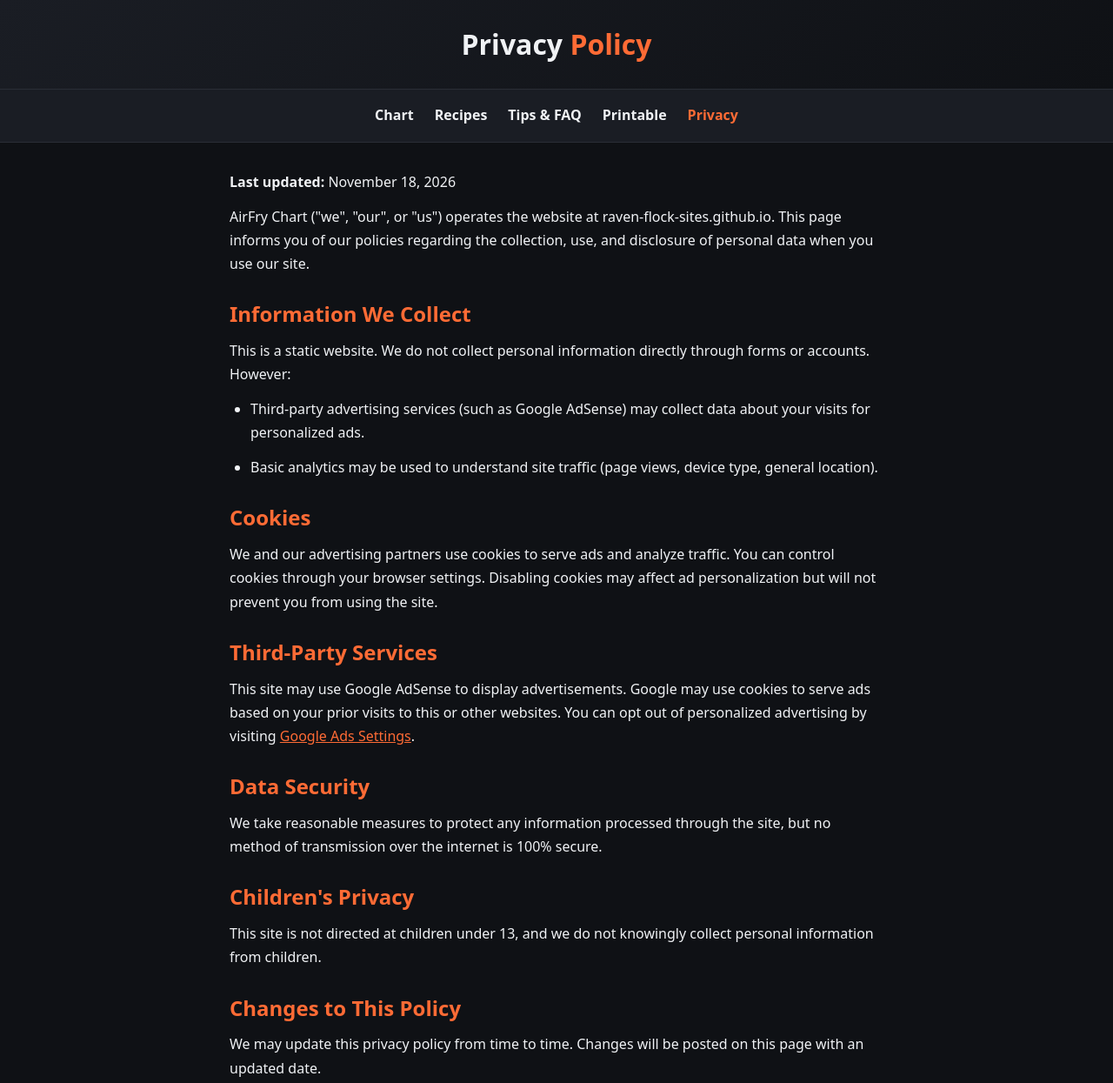
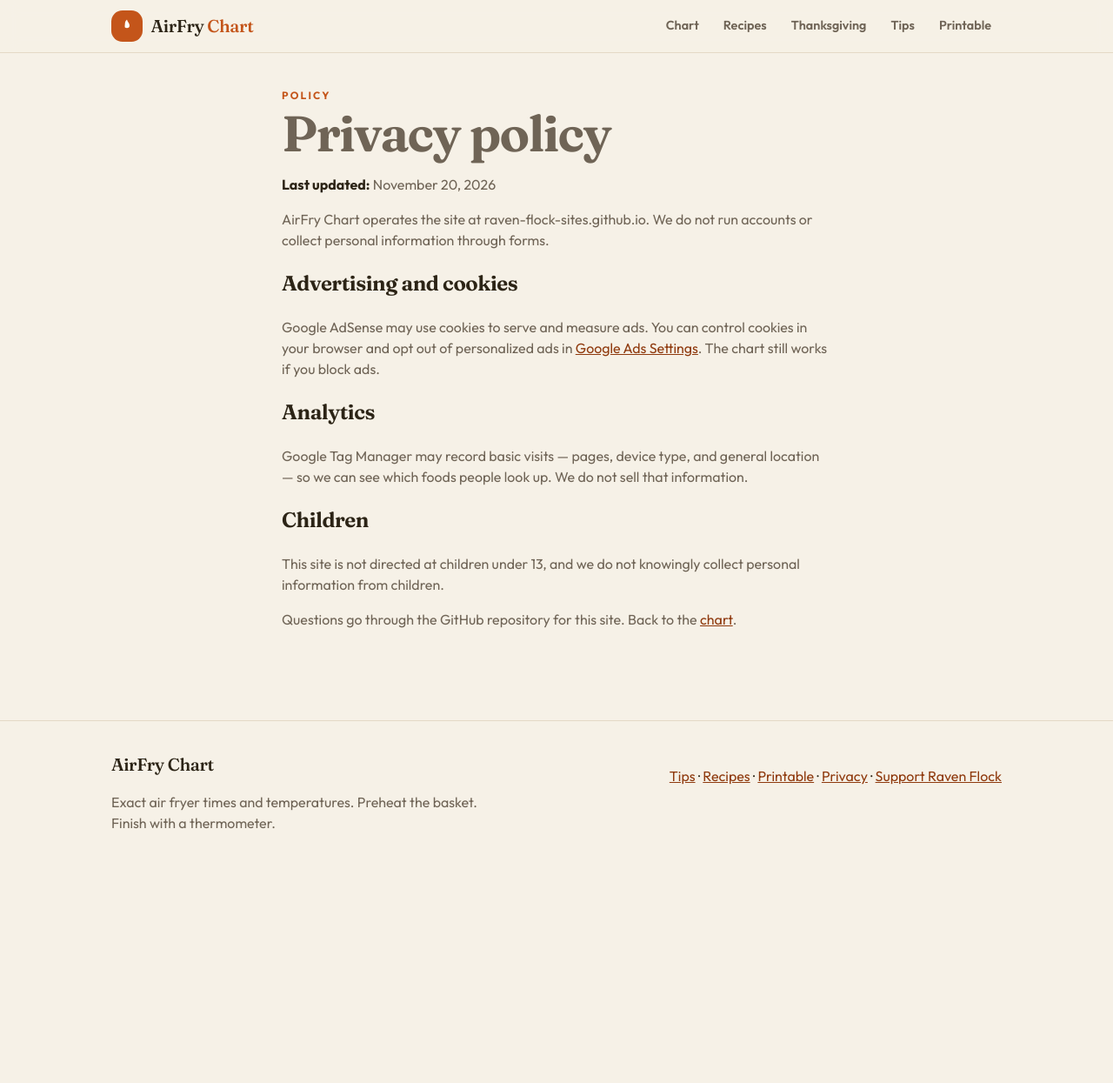
Before and after one commit to Raven-Flock-Sites/Raven-Flock-Sites.github.io, a plain HTML site: page privacy.html in a window 1280 px wide. Shown: the top 1245 px of the page at 87% size. After the commit the page ends 1009 px from the top, so only its background shows below. Drawn offline with Linux system fonts and the light colour scheme.

Commit message:
Redesign AirFry Chart: warm layout, search, and SEO

```diff
--- a/privacy.html
+++ b/privacy.html
@@ -1,79 +1,123 @@
 <!DOCTYPE html>
 <html lang="en">
 <head>
+<script>(function(w,d,s,l,i){w[l]=w[l]||[];w[l].push({'gtm.start':
+new Date().getTime(),event:'gtm.js'});var f=d.getElementsByTagName(s)[0],
+j=d.createElement(s),dl=l!='dataLayer'?'&l='+l:'';j.async=true;j.src=
+'https://www.googletagmanager.com/gtm.js?id='+i+dl;f.parentNode.insertBefore(j,f);
+})(window,document,'script','dataLayer','GTM-WQ4CDJQD');</script>
+<script async src="https://pagead2.googlesyndication.com/pagead/js/adsbygoogle.js?client=ca-pub-8487343087692998"
+     crossorigin="anonymous"></script>
 <meta charset="UTF-8">
 <meta name="viewport" content="width=device-width, initial-scale=1.0">
-<script async src="https://pagead2.googlesyndication.com/pagead/js/adsbygoogle.js?client=ca-pub-8487343087692998"
-     crossorigin="anonymous"></script>
 <meta name="google-adsense-account" content="ca-pub-8487343087692998">
-<title>Privacy Policy — AirFry Chart</title>
-<meta name="description" content="Privacy policy for AirFry Chart. Information about cookies, ads, and data collection.">
-<meta property="og:title" content="Privacy Policy — AirFry Chart">
+<title>Privacy Policy | AirFry Chart</title>
+<meta name="description" content="Privacy policy for AirFry Chart. How ads, cookies, and basic analytics work on this cooking chart.">
+<link rel="canonical" href="https://raven-flock-sites.github.io/privacy.html">
+<meta property="og:title" content="Privacy Policy | AirFry Chart">
+<meta property="og:description" content="Privacy policy for AirFry Chart. How ads, cookies, and basic analytics work on this cooking chart.">
+<meta property="og:type" content="website">
 <meta property="og:url" content="https://raven-flock-sites.github.io/privacy.html">
-<link rel="canonical" href="https://raven-flock-sites.github.io/privacy.html">
+<link rel="preconnect" href="https://fonts.googleapis.com">
+<link rel="preconnect" href="https://fonts.gstatic.com" crossorigin>
+<link href="https://fonts.googleapis.com/css2?family=Fraunces:opsz,wght@9..144,560;9..144,650&family=Outfit:wght@400;500;600;700&display=swap" rel="stylesheet">
 <style>
-  :root { --bg: #0f1115; --card: #1a1d24; --accent: #ff6b35; --text: #f0f2f5; --muted: #9aa0a6; --border: #2a2e36; }
-  * { box-sizing: border-box; margin: 0; padding: 0; }
-  body { font-family: system-ui, -apple-system, sans-serif; background: var(--bg); color: var(--text); line-height: 1.7; }
-  header { background: linear-gradient(135deg, #1a1d24 0%, #0f1115 100%); padding: 1.5rem; text-align: center; border-bottom: 1px solid var(--border); }
-  h1 { font-size: 2rem; font-weight: 800; }
-  h1 span { color: var(--accent); }
-  nav { display: flex; justify-content: center; gap: 1.5rem; padding: 1rem; background: var(--card); position: sticky; top: 0; z-index: 10; border-bottom: 1px solid var(--border); flex-wrap: wrap; }
-  nav a { color: var(--text); text-decoration: none; font-weight: 600; }
-  nav a:hover, nav a.active { color: var(--accent); }
-  .container { max-width: 800px; margin: 0 auto; padding: 2rem 1.5rem; }
-  h2 { color: var(--accent); margin: 1.5rem 0 0.5rem; }
-  p, li { margin-bottom: 0.8rem; }
-  ul { margin-left: 1.5rem; }
-  footer { text-align: center; padding: 2rem; color: var(--muted); border-top: 1px solid var(--border); }
+:root{--paper:#f6f1e7;--sheet:#fffdf8;--ink:#2c2416;--muted:#6f6456;--line:#e4d9c6;--ember:#c4551a;--deep:#8f3a0e;--shadow:0 10px 30px rgba(44,36,22,.05)}
+*{box-sizing:border-box}
+html,body{margin:0;background:var(--paper);color:var(--ink)}
+body{font-family:Outfit,system-ui,sans-serif;line-height:1.5}
+img{max-width:100%;display:block}
+a{color:inherit}
+.wrap{max-width:64rem;margin:0 auto;padding:0 1.25rem}
+header.bar{position:sticky;top:0;z-index:20;background:rgba(246,241,231,.92);backdrop-filter:blur(10px);border-bottom:1px solid var(--line)}
+.bar-in{display:flex;flex-wrap:wrap;align-items:center;justify-content:space-between;gap:.75rem;padding:.75rem 0}
+.brand{display:flex;align-items:center;gap:.6rem;text-decoration:none}
+.mark{width:2.25rem;height:2.25rem;border-radius:.8rem;background:var(--ember);color:var(--sheet);display:grid;place-items:center}
+.word{font-family:Fraunces,Georgia,serif;font-size:1.25rem;letter-spacing:-.02em}
+.word span{color:var(--ember)}
+nav{display:flex;flex-wrap:wrap;gap:.25rem}
+nav a{text-decoration:none;border-radius:999px;padding:.45rem .75rem;font-size:.9rem;font-weight:600;color:var(--muted)}
+nav a.active,nav a:hover{background:var(--ink);color:var(--sheet)}
+.hero{display:grid;gap:1.75rem;padding:2.5rem 0 1rem}
+h1{font-family:Fraunces,Georgia,serif;font-size:clamp(2.4rem,6vw,3.6rem);line-height:1.02;letter-spacing:-.03em;margin:.4rem 0 0;font-weight:650}
+.eyebrow{color:var(--ember);font-size:.75rem;font-weight:700;letter-spacing:.18em;text-transform:uppercase;margin:0}
+.lede{color:var(--muted);font-size:1.125rem;max-width:40rem}
+.search{width:100%;margin-top:1.25rem;border:1px solid var(--line);background:var(--sheet);border-radius:1rem;padding:1rem 1.1rem;font:inherit;font-size:1rem;box-shadow:var(--shadow)}
+.search:focus{outline:2px solid var(--ember);border-color:transparent}
+.photo{border:1px solid var(--line);background:var(--sheet);border-radius:1.25rem;overflow:hidden;box-shadow:0 18px 40px rgba(44,36,22,.08)}
+.photo img{height:15rem;width:100%;object-fit:cover}
+.photo figcaption{display:flex;justify-content:space-between;gap:1rem;padding:.8rem 1rem;font-size:.95rem}
+.photo figcaption span:last-child{color:var(--muted)}
+.tabs{display:flex;flex-wrap:wrap;gap:.45rem;margin-top:1.25rem}
+.tab{border:1px solid var(--line);background:var(--sheet);border-radius:999px;padding:.5rem 1rem;font:inherit;font-weight:650;font-size:.9rem;color:var(--ink)}
+.tab.active{background:var(--ember);color:var(--sheet);border-color:var(--ember)}
+.row-head{display:flex;justify-content:space-between;align-items:end;margin-top:1.25rem}
+h2{font-family:Fraunces,Georgia,serif;font-weight:650;letter-spacing:-.02em}
+.muted{color:var(--muted)}
+.table-wrap{display:none;margin-top:1rem;border:1px solid var(--line);border-radius:1.25rem;overflow:hidden;background:var(--sheet);box-shadow:var(--shadow)}
+table{width:100%;border-collapse:collapse}
+th{text-align:left;font-size:.75rem;letter-spacing:.06em;text-transform:uppercase;color:var(--muted);background:#f3ecdf;padding:.8rem 1rem}
+td{padding:.85rem 1rem;border-top:1px solid var(--line);vertical-align:top}
+.pill{background:#fde7d4;color:var(--deep);font-weight:700;border-radius:999px;padding:.15rem .6rem;font-size:.9rem;white-space:nowrap}
+.cards{display:grid;gap:.75rem;margin-top:1rem}
+.card{background:var(--sheet);border:1px solid var(--line);border-radius:1.25rem;padding:1rem 1.1rem}
+.card h3{font-family:Fraunces,Georgia,serif;margin:0;font-size:1.2rem}
+.card-top{display:flex;justify-content:space-between;gap:.75rem;align-items:flex-start}
+.steps{margin:.4rem 0 0;padding-left:1.1rem;color:var(--muted)}
+.grid3{display:grid;gap:.75rem;margin:2.5rem 0}
+.num{font-family:Fraunces,Georgia,serif;font-size:1.8rem;color:var(--ember);margin:0}
+.guides{display:grid;gap:.75rem;margin:2rem 0 1rem}
+.guides a{text-decoration:none;background:var(--sheet);border:1px solid var(--line);border-radius:1.25rem;padding:1.15rem;box-shadow:var(--shadow)}
+.guides h2{margin:.2rem 0 0;font-size:1.3rem}
+footer{border-top:1px solid var(--line);margin-top:3rem}
+.foot{display:flex;flex-wrap:wrap;justify-content:space-between;gap:1rem;padding:2.2rem 0}
+.foot a{color:var(--deep)}
+.empty{display:none;text-align:center;padding:2rem;border:1px dashed var(--line);border-radius:1.25rem;background:var(--sheet);color:var(--muted);margin-top:1rem}
+.faq{background:var(--sheet);border:1px solid var(--line);border-radius:1.25rem;margin-top:1rem}
+.faq article{padding:1rem 1.15rem;border-top:1px solid var(--line)}
+.faq article:first-child{border-top:0}
+.temps{display:grid;grid-template-columns:1fr 1fr;gap:.5rem;margin-top:.8rem}
+.temps li{list-style:none;background:var(--sheet);border:1px solid var(--line);border-radius:1rem;padding:.75rem}
+ul.temps{padding:0}
+.prose{max-width:42rem;color:var(--muted)}
+.prose h2{color:var(--ink)}
+.print-btn{background:var(--ember);color:var(--sheet);border:0;border-radius:999px;padding:.8rem 1.2rem;font:inherit;font-weight:700}
+@media(min-width:768px){
+  .hero{grid-template-columns:1.15fr .85fr;align-items:end}
+  .table-wrap{display:block}
+  .cards{display:none}
+  .grid3,.guides{grid-template-columns:repeat(3,1fr)}
+  .temps{grid-template-columns:repeat(4,1fr)}
+}
+@media print{
+  header.bar,footer,.print-hide,.search,.tabs,.row-head p,.photo{display:none!important}
+  body{background:#fff}
+  .table-wrap{display:block}
+  .cards{display:none}
+}
 </style>
+<script type="application/ld+json">{"@context":"https://schema.org","@type":"WebPage","name":"Privacy Policy","url":"https://raven-flock-sites.github.io/privacy.html"}</script>
 </head>
 <body>
-<header>
-  <h1>Privacy <span>Policy</span></h1>
-</header>
-
-<nav>
-  <a href="index.html">Chart</a>
-  <a href="recipes.html">Recipes</a>
-  <a href="tips.html">Tips & FAQ</a>
-  <a href="printable.html">Printable</a>
-  <a href="privacy.html" class="active">Privacy</a>
-</nav>
-
-<div class="container">
-  <p><strong>Last updated:</strong> November 18, 2026</p>
-
-  <p>AirFry Chart ("we", "our", or "us") operates the website at raven-flock-sites.github.io. This page informs you of our policies regarding the collection, use, and disclosure of personal data when you use our site.</p>
-
-  <h2>Information We Collect</h2>
-  <p>This is a static website. We do not collect personal information directly through forms or accounts. However:</p>
-  <ul>
-    <li>Third-party advertising services (such as Google AdSense) may collect data about your visits for personalized ads.</li>
-    <li>Basic analytics may be used to understand site traffic (page views, device type, general location).</li>
-  </ul>
-
-  <h2>Cookies</h2>
-  <p>We and our advertising partners use cookies to serve ads and analyze traffic. You can control cookies through your browser settings. Disabling cookies may affect ad personalization but will not prevent you from using the site.</p>
-
-  <h2>Third-Party Services</h2>
-  <p>This site may use Google AdSense to display advertisements. Google may use cookies to serve ads based on your prior visits to this or other websites. You can opt out of personalized advertising by visiting <a href="https://www.google.com/settings/ads" style="color:var(--accent);" target="_blank">Google Ads Settings</a>.</p>
-
-  <h2>Data Security</h2>
-  <p>We take reasonable measures to protect any information processed through the site, but no method of transmission over the internet is 100% secure.</p>
-
-  <h2>Children's Privacy</h2>
-  <p>This site is not directed at children under 13, and we do not knowingly collect personal information from children.</p>
-
-  <h2>Changes to This Policy</h2>
-  <p>We may update this privacy policy from time to time. Changes will be posted on this page with an updated date.</p>
-
-  <h2>Contact</h2>
-  <p>If you have questions about this privacy policy, you can reach us through the GitHub repository associated with this site.</p>
-</div>
-
-<footer>
-  <p><a href="index.html" style="color:var(--accent);">Back to Chart</a></p>
-</footer>
-</body>
-</html>
+<noscript><iframe src="https://www.googletagmanager.com/ns.html?id=GTM-WQ4CDJQD" height="0" width="0" style="display:none;visibility:hidden"></iframe></noscript>
+<header class="bar"><div class="wrap bar-in">
+  <a class="brand" href="index.html"><span class="mark" aria-hidden="true"><svg width="18" height="18" viewBox="0 0 24 24" fill="currentColor"><path d="M12 2c1 4 4 5.5 4 9a4 4 0 1 1-8 0c0-1.2.4-2.2 1-3-1.6 2.4-1 5 .2 6.2C8.2 12.6 9 10 9 8c0-2.4 1.2-4.4 3-6Z"/></svg></span><span class="word">AirFry <span>Chart</span></span></a>
+  <nav aria-label="Primary"><a href="index.html" class="">Chart</a><a href="recipes.html" class="">Recipes</a><a href="thanksgiving.html" class="">Thanksgiving</a><a href="tips.html" class="">Tips</a><a href="printable.html" class="">Printable</a></nav>
+</div></header>
+<main class="wrap prose" style="padding:2.5rem 1.25rem">
+    <p class="eyebrow">Policy</p><h1>Privacy policy</h1>
+    <p><strong style="color:var(--ink)">Last updated:</strong> November 20, 2026</p>
+    <p>AirFry Chart operates the site at raven-flock-sites.github.io. We do not run accounts or collect personal information through forms.</p>
+    <h2>Advertising and cookies</h2>
+    <p>Google AdSense may use cookies to serve and measure ads. You can control cookies in your browser and opt out of personalized ads in <a href="https://www.google.com/settings/ads" style="color:var(--deep)">Google Ads Settings</a>. The chart still works if you block ads.</p>
+    <h2>Analytics</h2>
+    <p>Google Tag Manager may record basic visits — pages, device type, and general location — so we can see which foods people look up. We do not sell that information.</p>
+    <h2>Children</h2>
+    <p>This site is not directed at children under 13, and we do not knowingly collect personal information from children.</p>
+    <p>Questions go through the GitHub repository for this site. Back to the <a href="index.html" style="color:var(--deep)">chart</a>.</p>
+  </main>
+<footer><div class="wrap foot">
+  <div><p class="word" style="margin:0">AirFry Chart</p><p class="muted" style="max-width:28rem">Exact air fryer times and temperatures. Preheat the basket. Finish with a thermometer.</p></div>
+  <p><a href="tips.html">Tips</a> · <a href="recipes.html">Recipes</a> · <a href="printable.html">Printable</a> · <a href="privacy.html">Privacy</a> · <a href="https://buy.stripe.com/00w4gA3C90Xd5Dkfju1Nu00" rel="noopener">Support Raven Flock</a></p>
+</div></footer>
+</body></html>
```
